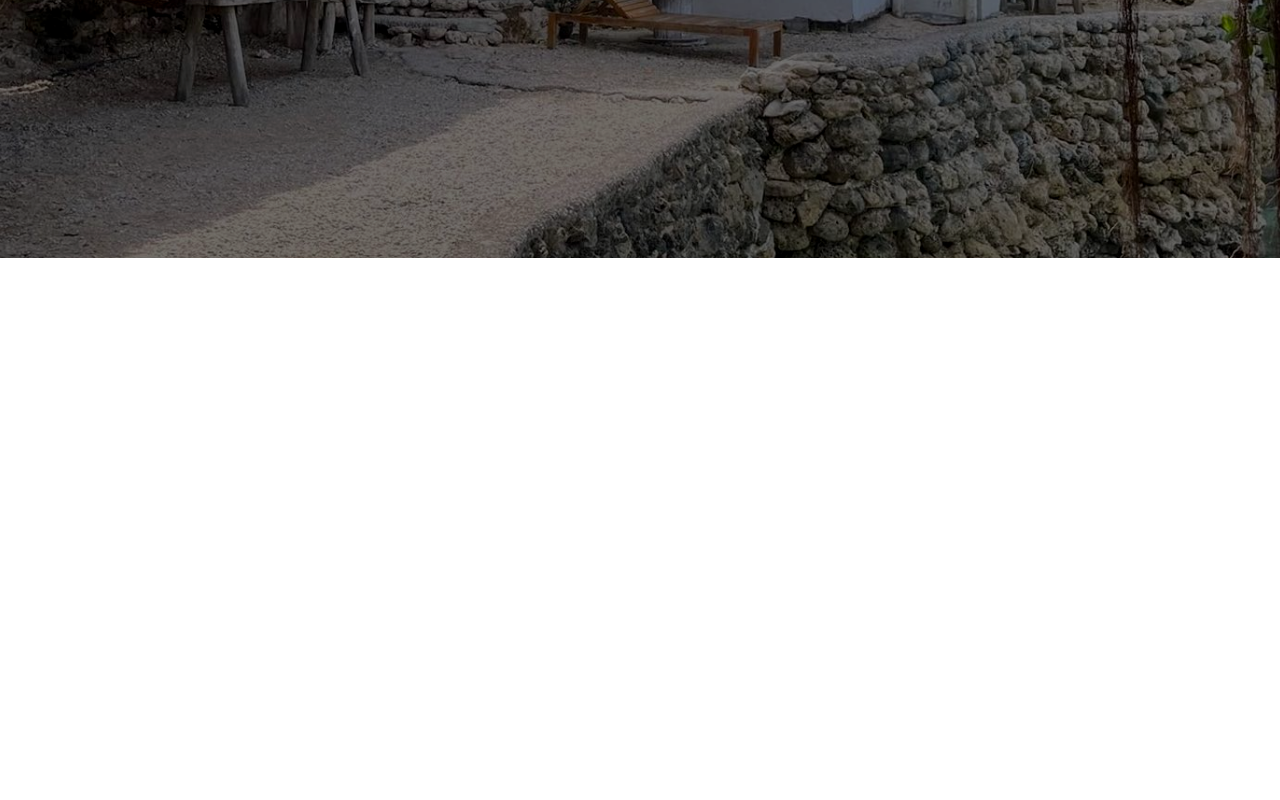
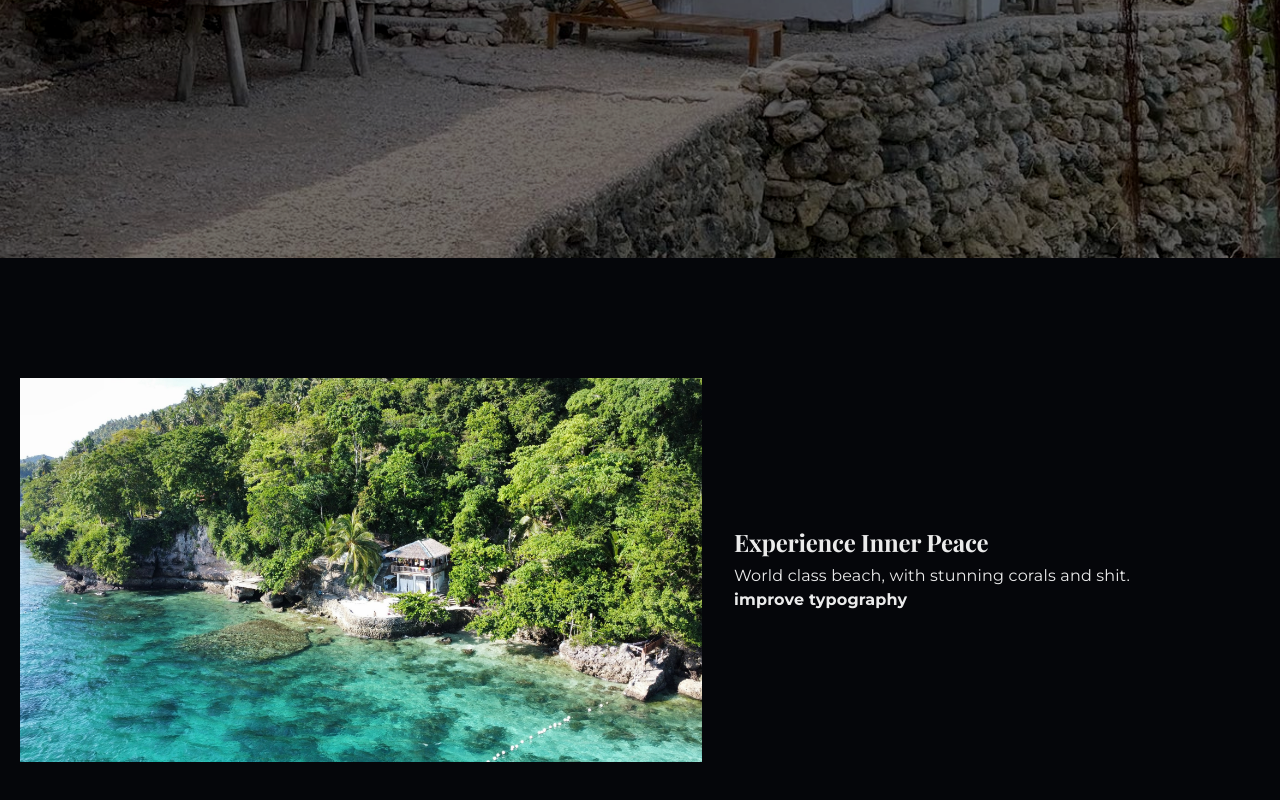
Before and after one commit to khenshi/munimuni_resort_booking, a React (Vite) app: page / in a window 1280 px wide. Shown: the part 730-1530 px from the top of the page. Before the commit the page ends 988 px from the top, so only its background shows below. Built offline with nearby package versions, Linux system fonts and the light colour scheme.

Commit message:
started resort section

```diff
--- a/src/App.jsx
+++ b/src/App.jsx
@@ -1,5 +1,6 @@
 import LandingPage from './pages/LandingPage'
-import './styles/landing.css'
+import './styles/hero.css'
+import './styles/resort.css'
 
 export default function App() {
   return <LandingPage />
--- /dev/null
+++ b/src/components/Resort.jsx
@@ -0,0 +1,20 @@
+import resort_bg from '../assets/resort_sectionbg.jpg'
+
+{/* unsa mn design ani */}
+
+export default function Resort() {
+
+  return (
+    <section className="resortSection" id="resort">
+        <div className="sectionFirst">
+            <img src={resort_bg} className="resortImg"/>
+            <div className="textContainer">
+                <h2 className="">Experience Inner Peace</h2>
+                <p>World class beach, with stunning corals and shit.</p>
+                <p><strong>improve typography</strong></p>
+            </div>
+        </div>
+
+    </section>
+  )
+}
--- a/src/pages/LandingPage.jsx
+++ b/src/pages/LandingPage.jsx
@@ -1,5 +1,6 @@
 import { useEffect, useMemo, useState } from 'react'
 import Hero from '../components/Hero'
+import Resort from '../components/Resort'
 
 export default function LandingPage() {
   const [menuOpen, setMenuOpen] = useState(false)
@@ -29,11 +30,14 @@ export default function LandingPage() {
   }
 
   return (
-    <Hero
+    <div>
+      <Hero
       navItems={navItems}
       menuOpen={menuOpen}
       onMenuToggle={() => setMenuOpen((v) => !v)}
       onNavigateTo={onNavigateTo}
-    />
+      />
+      <Resort />
+    </div>
   )
 }
--- /dev/null
+++ b/src/styles/resort.css
@@ -0,0 +1,36 @@
+.resortSection {
+    --brand-cyan-rgb: 0, 169, 216;
+    --brand-cyan: rgb(var(--brand-cyan-rgb));
+
+    position: relative;
+    min-height: 150vh;
+    overflow: hidden;
+    display: flex;
+    flex-direction: column;
+    align-items: center;
+    padding: 120px 20px 64px;
+}
+
+.sectionFirst {
+    display: flex;
+    flex-direction: row;
+    align-items: center;
+}
+
+.resortImg {
+  width: 55%;
+  object-fit: cover;
+}
+
+.textContainer {
+    padding-left: 2rem;
+}
+
+
+
+
+@media (max-width: 768px) {
+  .resortImg {
+    max-width: 200px;    /* Even smaller on mobile */
+  }
+}
```
Also changed, not shown: src/components/Experiences.jsx (added, +10 -0 lines), src/assets/resort_sectionbg.jpg (added), src/styles/hero.css (renamed from src/styles/landing.css), 1 other file (tests, documents, lock files or other folders).
